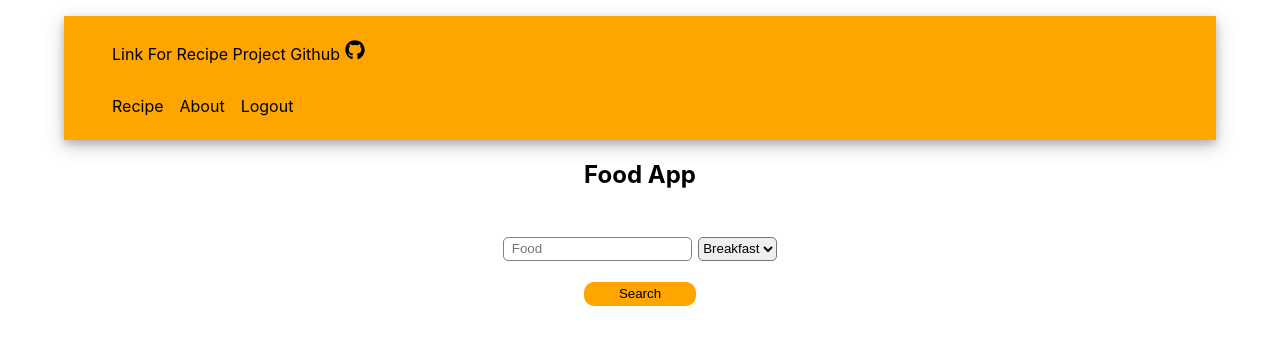
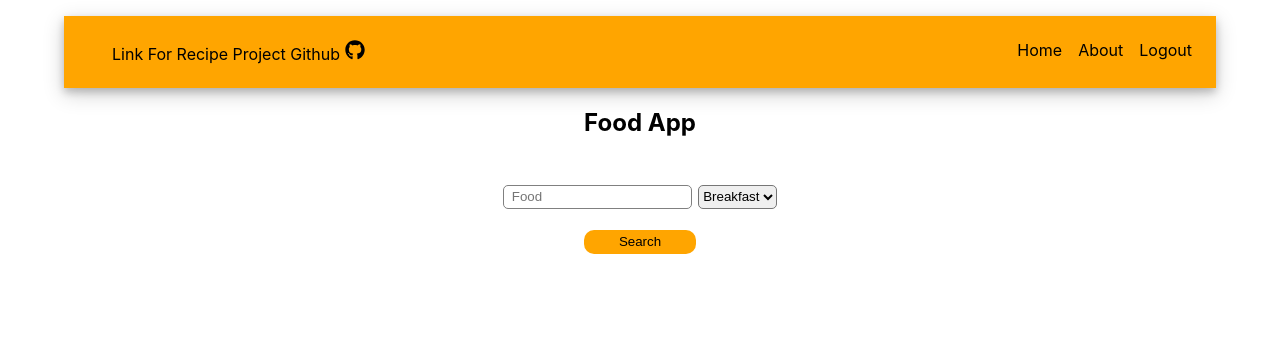
Before and after one commit to yasinyagmur/recipe-app-reactrouter, a React (Create React App) app: page /home in a window 1280 px wide. Shown: the top 344 px of the page. Built offline with nearby package versions, Linux system fonts and the light colour scheme; sample sign-in values are in the browser's storage.

Commit message:
navbar components file css completed

```diff
--- a/src/Components/Navbar/Navbar.css
+++ b/src/Components/Navbar/Navbar.css
@@ -1,3 +1,9 @@
+.navbarDiv {
+  width: 100%;
+padding-right: 1rem;
+  display: flex;
+  justify-content: space-between;
+}
 ul {
   display: flex;
   list-style-type: none;
@@ -10,7 +16,7 @@ ul {
   text-decoration: none;
   color: black;
 }
-  li:hover{
+li:hover {
   transform: scale(1.1);
   transition: 0.5s;
 }
--- a/src/Components/Navbar/Navbar.jsx
+++ b/src/Components/Navbar/Navbar.jsx
@@ -5,7 +5,7 @@ import "./Navbar.css";
 
 const Navbar = () => {
   return (
-    <div>
+    <div className="navbarDiv">
       <ul>
         <li>
           <a href="http://github.com/yasinyagmur" target="blank">
@@ -15,7 +15,7 @@ const Navbar = () => {
       </ul>
       <ul>
         <li>
-          <NavLink to="/home">Recipe</NavLink>
+          <NavLink to="/home">Home</NavLink>
         </li>
         <li>
           <NavLink to="/about">About</NavLink>
```
Lines whose indentation alone changed are shown as unchanged.
